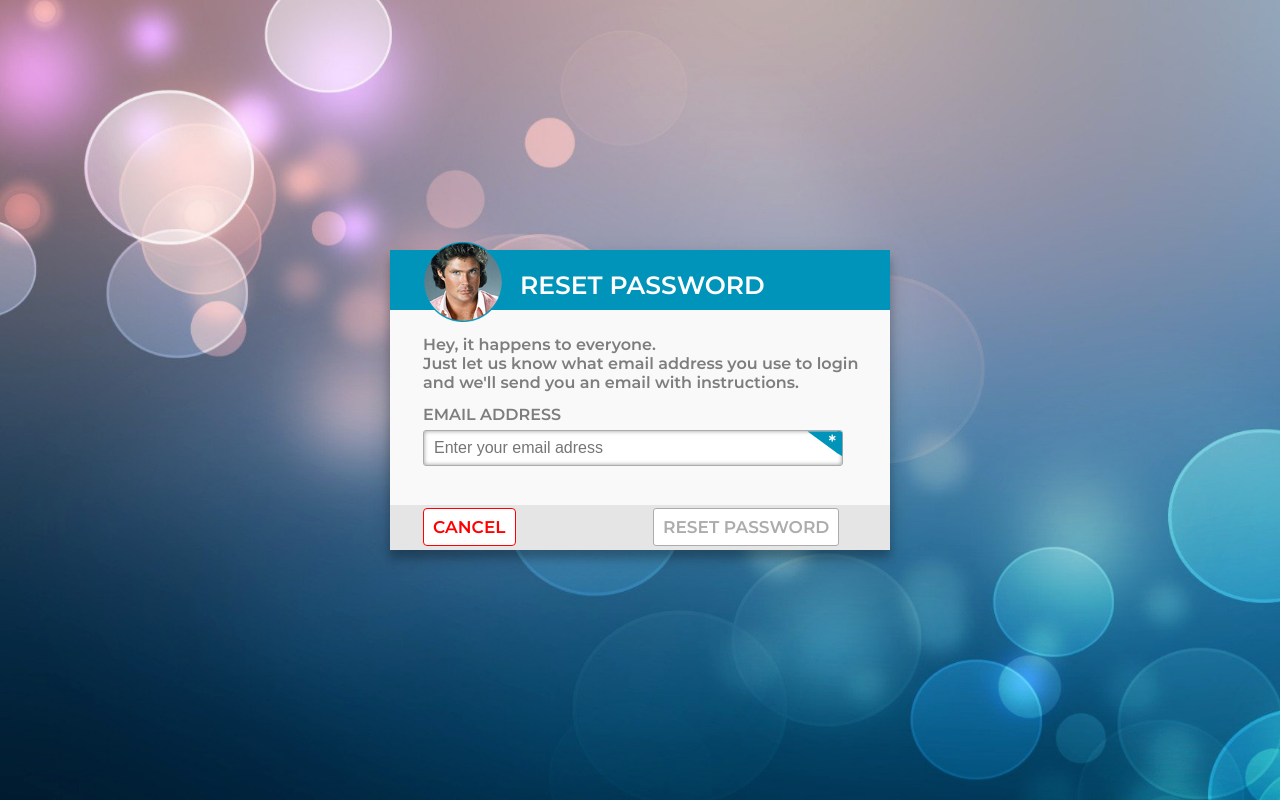
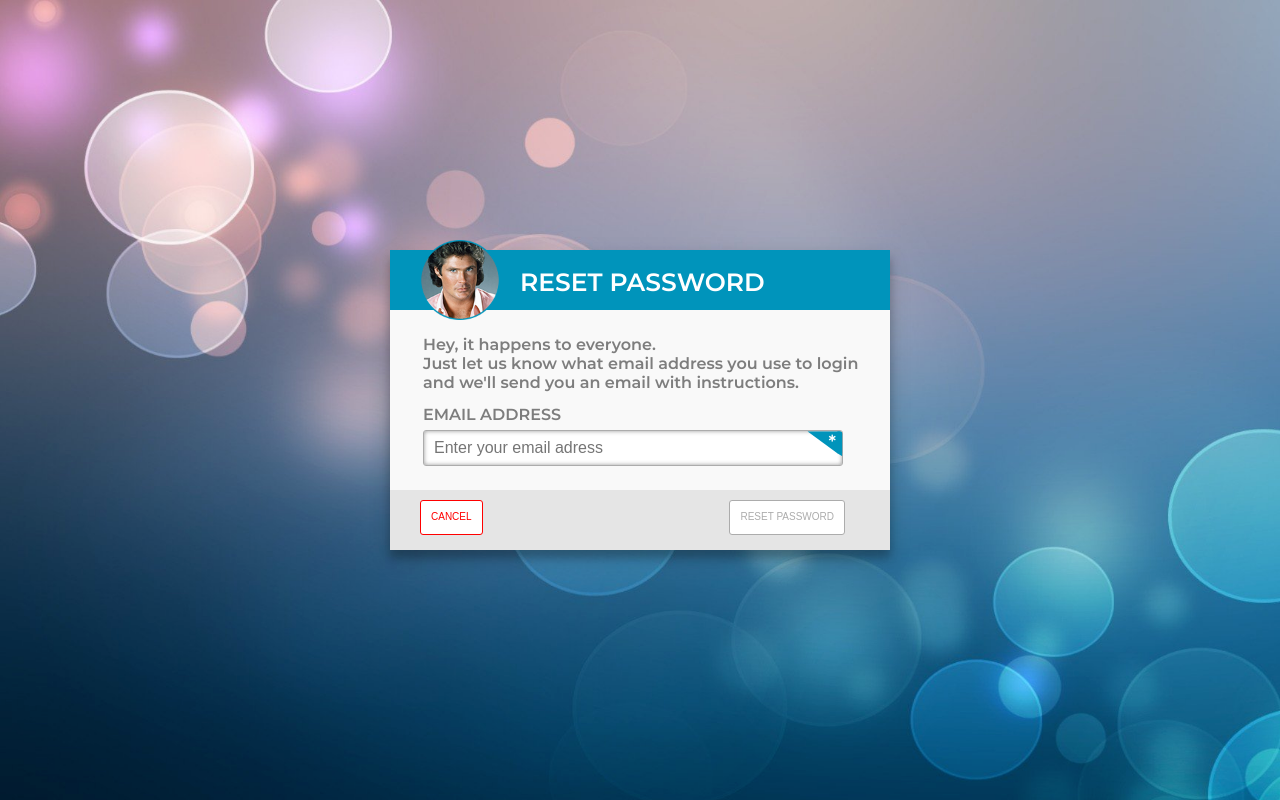
Before and after one commit to drraken/Cognifide-Task, a website: page src/jade/resetpassword.jade in a window 1280 px wide. Drawn offline with nearby package versions, Linux system fonts and the light colour scheme; files that its build step writes are made by us from their sources; files whose address does not match are found by name; a web font is replaced by a local one.

Commit message:
Last version

```diff
--- a/src/jade/resetpassword.jade
+++ b/src/jade/resetpassword.jade
@@ -5,8 +5,10 @@ html
         main
             div(class='userbox' id='smalleruserbox')
                 div(class='section-1')
-                    img(id='resetpasswordimg' src='../img/photoimg.png')
-                    p RESET PASSWORD
+                    div(class='section1-holder')
+                        img(id='resetpasswordimg' src='../img/photoimg.png')
+                        p RESET PASSWORD
+
                 div(class='section-2')
                     form(class='form' id='form1')
                         ul(class='unorderlist' id='resetpasswordul')
@@ -24,9 +26,8 @@ html
                                         div(class='starid')
                                             p(id='white-star-section3') *
                 div(class='section-3')
-                     ul(id='resetsectionul')
-                        li
-                            a(href='../index.html' id='Cancelbutton') CANCEL
-                        li
-                            a(class='buttontype' id='resetbutton') RESET PASSWORD
+                     div(class='section3-box')
+                         a(href='../index.html' id='Cancelbutton') CANCEL
+                         a(class='buttontype' id='resetbutton') RESET PASSWORD
+
     include ./include/footer.jade
--- a/src/js/main.js
+++ b/src/js/main.js
@@ -6,7 +6,7 @@ var emailInputbox = document.getElementById('emailbox');
 var submitButton = document.getElementById('loginbutton');
 var emailParagraph = document.getElementById('emailParagraph');
 
-var triangle3 =document.getElementById('forReset');
+var triangle3 = document.getElementById('forReset');
 var popup3 = document.getElementById('required-reset');
 
 function wrappingIndex() {
@@ -26,20 +26,34 @@ function wrappingIndex() {
         triangle2.addEventListener('mouseout', function () {
             popup2.classList.remove('show');
         });
+
+        /*
+        addEvents(['triangle1','triangle2',...],'mouseover','popup');
+        function removeEvents(a, b, c) {
+            a.addEventListener(b, function () {
+                c.classList.remove('show');
+            });
+        }
+        function addEvents(a, b, c) {
+            a.addEventListener(b, function () {
+                c.classList.add('show');
+            });
+        }
+        */
     }
 };
-function wrappingReset(){
-     if (triangle3 == null || popup3 == null){
 
-     }
-     else{
-         triangle3.addEventListener('mouseover', function () {
+function wrappingReset() {
+    if (triangle3 == null || popup3 == null) {
+
+    } else {
+        triangle3.addEventListener('mouseover', function () {
             popup3.classList.add('show');
         });
         triangle3.addEventListener('mouseout', function () {
             popup3.classList.remove('show');
         });
-     }
+    }
 }
 
 wrappingIndex();
--- a/src/scss/main.scss
+++ b/src/scss/main.scss
@@ -48,10 +48,12 @@ body {
                     height: 60px;
 
                 }
+                .section1-holder {
+                    display: flex;
+                    justify-content: flex-start;
                     P {
-                    position: absolute;
-                    left: 130px;
-                    top: 20px;
+                        margin-top: 17px;
+                        margin-left: 20px;
                         font-size: 25px;
                         font-family: $font-SemiBold;
                         color: white;
@@ -61,8 +63,8 @@ body {
                             top: 25px;
                         }
                         @include respond-to-media(tablet-view) {
-                        left:130px;
-                        top:16px;
+                            left: 130px;
+                            top: 16px;
                         }
                         @include respond-to-media(phone-view) {
                             left: 110px;
@@ -70,25 +72,23 @@ body {
                         }
                     }
                     img {
+                        margin-left: 30px;
+                        margin-top: -10px;
                         height: 100px;
-                    position: absolute;
-                    top: -8.5px;
-                    left: 33.3px;
-                    @include respond-to-media(tablet-view) {
-                        height: 88px;
-                    }
+
                         @include respond-to-media(phone-view) {
                             left: 15px;
                             height: 80px;
                         }
 
                     }
+                }
                 #resetpasswordimg {
                     height: 80px;
                 }
             }
             .section-2 {
-                height: 65%;
+                height: 60%;
                 background-color: $section2-color;
                 @include respond-to-media(tablet-landscape-view) {
                     height: 65%;
@@ -128,8 +128,8 @@ body {
                             }
                             #email_error {
                                 position: absolute;
-                                top: 125px;
-                                left: 270px;
+                                top: 150px;
+                                left: 330px;
                                 font-family: $font-SemiBold;
                                 visibility: hidden;
                                 @include respond-to-media(tablet-landscape-view) {
@@ -333,84 +333,31 @@ body {
 
     }
     .section-3 {
-        height: 15%;
+        height: 20%;
         background-color: #e5e5e5;
-        @include respond-to-media(tablet-view) {
-            height: 17%;
-        }
-        @include respond-to-media(phone-view) {
-            height: 60px;
-        }
-        #Cancelbutton {
-            border: 0.9px solid red;
-            border-radius: 4px;
-            padding: 8px 9px 8px 9px;
-            color: red;
-            background-color: white;
-            position: absolute;
-            top: 258px;
-            left: 33px;
-            @include respond-to-media(tablet-landscape-view) {
-                top: 258px;
-            }
-            @include respond-to-media(tablet-view) {
-                top: 254px;
-
-            }
-            @include respond-to-media(phone-view) {
-                top: 300px;
-                left: 15px;
-            }
-
-        }
-        #resetbutton {
-            position: absolute;
-            top: 258px;
-            left: 263px;
-            padding: 8px 9px 8px 9px;
-            @include respond-to-media(tablet-landscape-view) {
-                top: 258px;
-                left: 270px;
-            }
-            @include respond-to-media(tablet-view) {
-                top: 254px;
-                left: 41vw;
-            }
-            @include respond-to-media(phone-view) {
-                top: 300px;
-                left: 37vw;
-            }
-
-        }
-
-        ul {
-            margin-left: 156px;
-            @include respond-to-media(tablet-view) {
-                margin-left: 40%;
-            }
-            @include respond-to-media(phone-view) {
-                margin-left: 13%;
-            }
-
-            li {
-                margin: 2%;
-                margin-top: 20px;
-                display: inline-block;
+        .section3-holder {
+            display: flex;
+            justify-content: flex-end;
+            padding-right: 10%;
             a {
+                margin-top: 34px;
                 text-decoration: none;
                 color: $primary-color;
                 font-family: $font-SemiBold;
-                    font-size: 17px;
+                font-size: 14px;
                 @include respond-to-media(tablet-view) {
                     font-size: 15px;
                 }
                 @include respond-to-media(phone-view) {
                     font-size: 12px;
-
                 }
 
             }
+            a:first-child {
+                margin-right: 20px;
+            }
             .buttontype {
+                margin-top: 23px;
                 padding: 8px;
                 padding-left: 16px;
                 padding-right: 16px;
@@ -420,6 +367,8 @@ body {
                 color: $inputbox-color;
                 cursor: pointer;
                 text-decoration: none;
+                font-size: 16px;
+                font-family: $font-stack;
                 @include respond-to-media(phone-view) {
                     padding: 10px;
                     padding-left: 20px;
@@ -432,7 +381,35 @@ body {
                 border: 1px solid $primary-color;
                 color: white;
             }
+
         }
+        .section3-box{
+            display: flex;
+            justify-content: space-between;
+            height: 45px;
+            #Cancelbutton{
+                text-decoration: none;
+                margin-left: 30px;
+                color: red;
+                background-color: white;
+                margin-top: 10px;
+                padding: 10px 10px 0px 10px;
+                border: 1px solid red;
+                border-radius: 3px 3px 3px 3px;
+            }
+            #resetbutton{
+                padding: 10px 10px 0px 10px;
+
+                margin-right: 45px;
+                margin-top: 10px;
+                border: 1px solid $inputbox-color;
+                color: $inputbox-color;
+                cursor: pointer;
+                border-radius: 3px 3px 3px 3px;
+                background-color: white;
+
+            }
+
         }
     }
 
```
Also changed, not shown: src/jade/index.jade (+5 -6 lines). Lines whose indentation alone changed are shown as unchanged.
